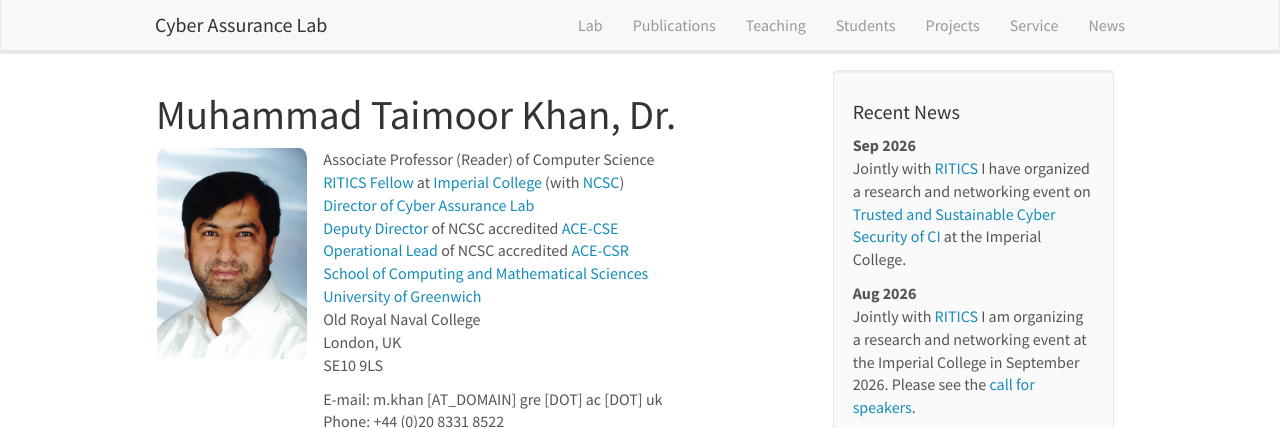
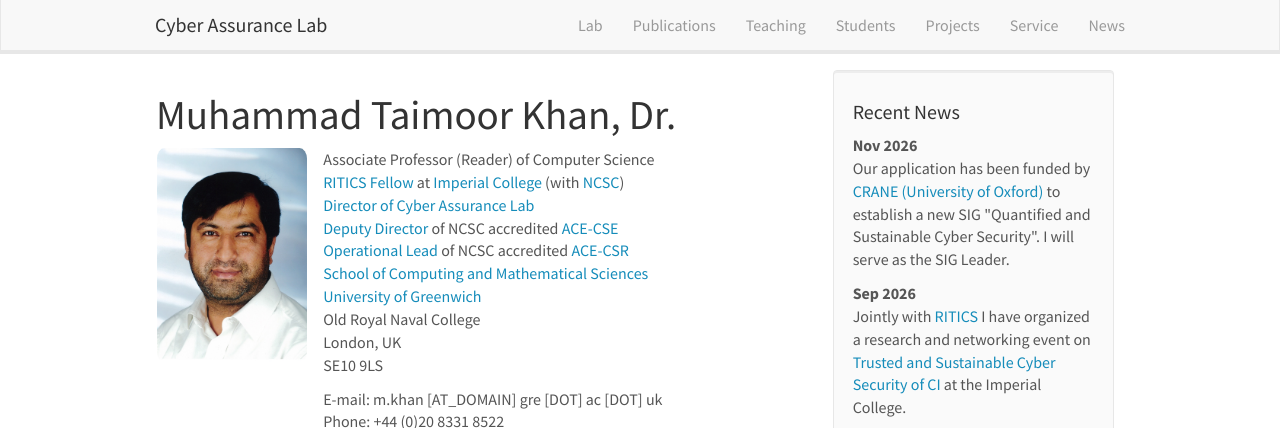
Before and after one commit to mtaimoorkhan/mtaimoorkhan.github.io, a plain HTML site: page index.html in a window 1280 px wide. Shown: the top 428 px of the page. Drawn offline with nearby package versions, Linux system fonts and the light colour scheme.

Commit message:
Update index.html

```diff
--- a/index.html
+++ b/index.html
@@ -121,6 +121,8 @@ If you are interested, please see the list of <a href="/projects/student-project
 
 <div class="well">
 <h4>Recent News</h4>
+<strong>Nov 2026</strong>
+<p>Our application has been funded by <a href="https://www.crane.ac.uk/crane/">CRANE (University of Oxford)</a> to establish a new SIG "Quantified and Sustainable Cyber Security". I will serve as the SIG Leader.</p>
 <strong>Sep 2026</strong>
 <p>Jointly with <a href="https://ritics.org">RITICS</a> I have organized a research and networking event on <a href="https://www.eventbrite.co.uk/e/trusted-and-sustainable-cybersecurity-for-critical-infrastructures-tickets-2000261213134?aff=erelpanelorg">Trusted and Sustainable Cyber Security of CI</a> at the Imperial College.</p>
 <strong>Aug 2026</strong>
```
